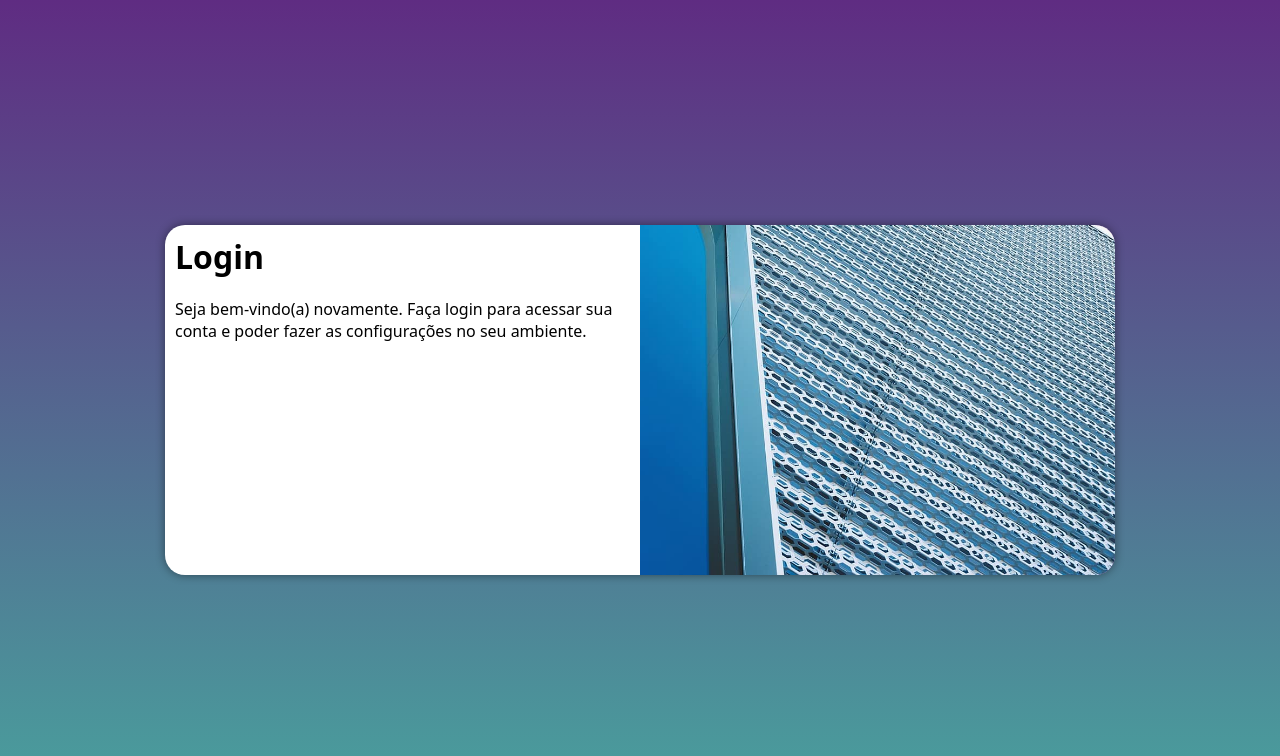
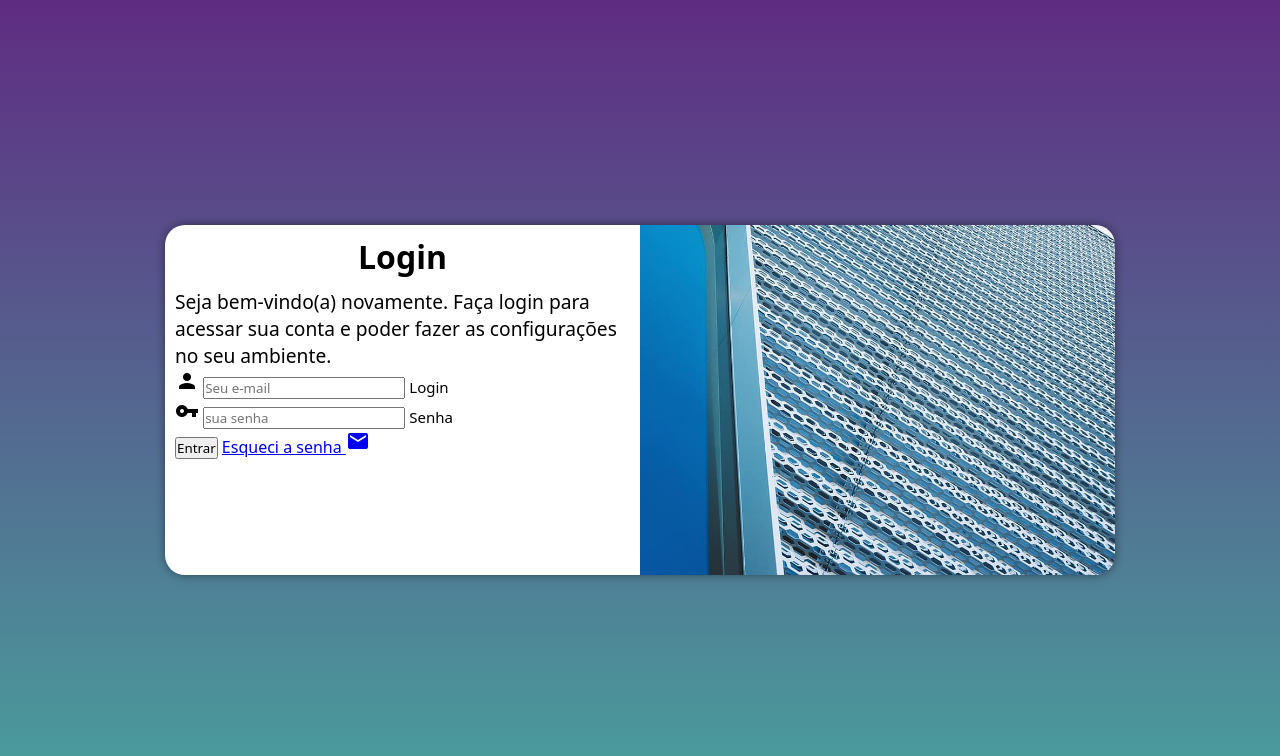
Before and after one commit to PriscilaStan/projeto-login, a plain HTML site: page index.html in a window 1280 px wide. Drawn offline with Linux system fonts and the light colour scheme.

Commit message:
adicionei o formulário

```diff
--- a/estilos/media-query.css
+++ b/estilos/media-query.css
@@ -57,7 +57,7 @@ Grandes telas: acima de 1200px
     }
 
     div#formulario > p {
-        font-size: 1em;
-        margin: 20px 0px;
+        font-size: 1.2em;
+
     }
 }
--- a/estilos/style.css
+++ b/estilos/style.css
@@ -54,3 +54,16 @@ section#login > div#formulario {
     display: block;
     padding: 10px;
 }
+
+div#formulario > h1 {
+    text-align: center;
+    margin-bottom: 10px;
+}
+
+div#formulario > p {
+    font-size: 0.8em;
+}
+
+label {
+    font-size: 15px;
+}
--- a/index.html
+++ b/index.html
@@ -4,6 +4,7 @@
     <meta charset="UTF-8">
     <meta name="viewport" content="width=device-width, initial-scale=1.0">
     <title>Login</title>
+    <link href="https://fonts.googleapis.com/icon?family=Material+Icons" rel="stylesheet">
     <link rel="stylesheet" href="estilos/style.css">
     <link rel="stylesheet" href="estilos/media-query.css">
 </head>
@@ -16,7 +17,22 @@
             <div id="formulario">
                 <h1>Login</h1>
                 <p>Seja bem-vindo(a) novamente. Faça login para acessar sua conta e poder fazer as configurações no seu ambiente.</p>
-                <form action="login.php" method="post"></form>
+                <form action="login.php" method="post" autocomplete="on">
+                <div class="campo">
+                    <i class="material-icons">person</i>
+                    <input type="email" name="login" id="ilogin" placeholder="Seu e-mail" autocomplete="email" required maxlength="30">
+                    <label for="ilogin">Login</label>
+                </div>
+                <div class="campo">
+                    <i class="material-icons">vpn_key</i>
+                    <input type="password" name="Senha" id="isenha" placeholder="sua senha" autocomplete="current-password" required minlength="8" maxlength="20">
+                    <label for="isenha">Senha</label>
+                </div>
+                <input type="submit" value="Entrar">
+                <a href="esqueci.html">
+                    Esqueci a senha <i class="material-icons">mail</i>
+                </a>
+                </form>
             </div>
         </section>
     </main>
```
